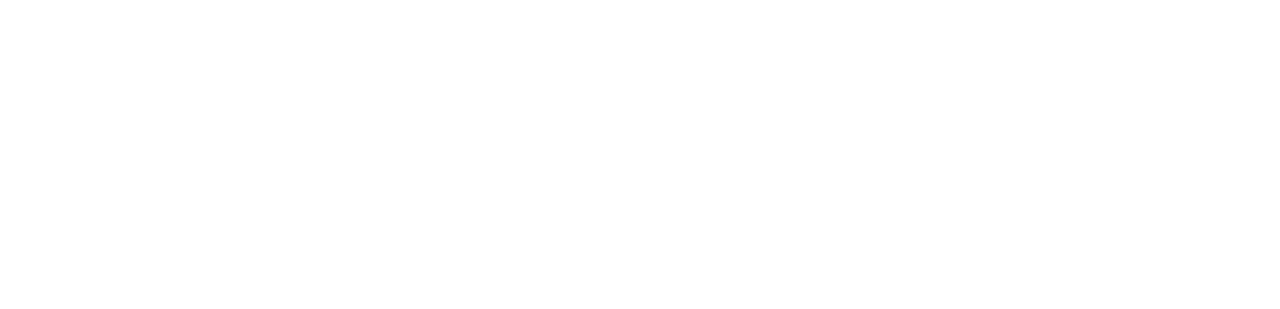
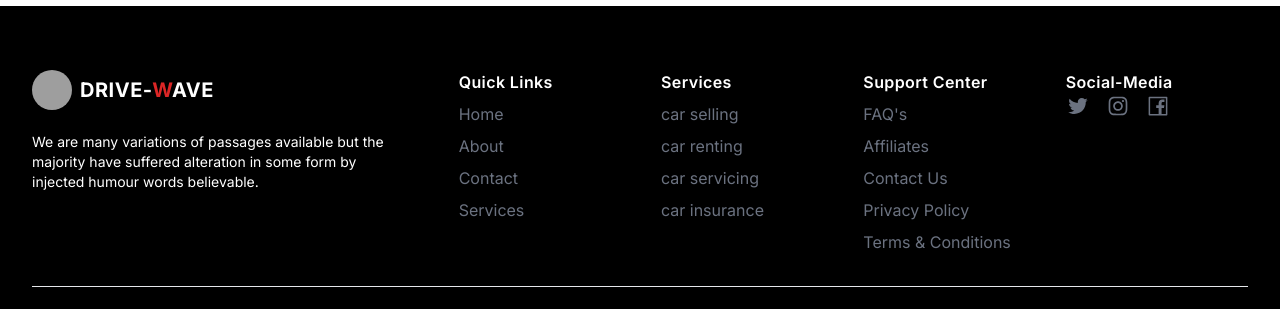
Before and after one commit to ashikul-repliq/demo-project-drive-wave, a Next.js app: page / in a window 1280 px wide. Shown: the part 626-935 px from the top of the page. Before the commit the page ends 800 px from the top, so only its background shows below. Built offline with nearby package versions, Linux system fonts and the light colour scheme; grey boxes are pictures that could not be loaded.

Commit message:
footer-done

```diff
--- a/app/layout.jsx
+++ b/app/layout.jsx
@@ -3,6 +3,7 @@
 import "./globals.css";
 import { Inter } from "next/font/google";
 import { QueryClient, QueryClientProvider } from "@tanstack/react-query";
+import { Footer } from "@/components/footer/Footer";
 
 const inter = Inter({ subsets: ["latin"] });
 
@@ -19,6 +20,7 @@
         <div className="mx-auto container">
           <Navbar></Navbar>
        {children}
+       <Footer></Footer>
         </div>
         </QueryClientProvider>
       </body>
--- /dev/null
+++ b/components/footer/Footer.jsx
@@ -0,0 +1,186 @@
+import Image from "next/image";
+import Link from "next/link";
+import { AiOutlineFacebook, AiOutlineInstagram, AiOutlineTwitter } from "react-icons/ai";
+
+export const Footer = () => {
+    return (
+      <div className="px-4 pt-16 mx-auto  md:px-24 lg:px-8 bg-black">
+        <div className="grid gap-16 row-gap-10 mb-8 lg:grid-cols-6">
+          <div className="md:max-w-md lg:col-span-2">
+          <Link href="/" className="inline-flex items-center mr-8">
+            <Image
+              width={50}
+              height={50}
+              className="object-cover object-center w-10 h-10 rounded-full"
+              src="https://images.unsplash.com/photo-1618846042125-0a64df35d3d6?ixlib=rb-4.0.3&ixid=M3wxMjA3fDB8MHxwaG90by1wYWdlfHx8fGVufDB8fHx8fA%3D%3D&auto=format&fit=crop&w=1486&q=80"
+              alt="car-tire"
+            />
+            <span className="ml-2 text-xl font-bold tracking-wide text-white uppercase">
+              Drive-<span className=" text-red-600">w</span>ave
+            </span>
+          </Link>
+            <div className="mt-4 lg:max-w-sm">
+              <p className="text-sm text-white">
+              We are many variations of passages available but the majority have suffered alteration in some form by injected humour words believable.
+              </p>
+            </div>
+          </div>
+          <div className="grid grid-cols-2 gap-5 row-gap-8 lg:col-span-4 md:grid-cols-4">
+            <div>
+              <p className="font-semibold tracking-wide text-white">
+               Quick Links
+              </p>
+              <ul className="mt-2 space-y-2">
+                <li>
+                  <a
+                    href="/"
+                    className="text-gray-500 transition-colors duration-300 hover:text-deep-purple-accent-400"
+                  >
+                    Home
+                  </a>
+                </li>
+                <li>
+                  <a
+                    href="/"
+                    className="text-gray-500 transition-colors duration-300 hover:text-deep-purple-accent-400"
+                  >
+                    About
+                  </a>
+                </li>
+                <li>
+                  <a
+                    href="/"
+                    className="text-gray-500 transition-colors duration-300 hover:text-deep-purple-accent-400"
+                  >
+                    Contact
+                  </a>
+                </li>
+                <li>
+                  <a
+                    href="/"
+                    className="text-gray-500 transition-colors duration-300 hover:text-deep-purple-accent-400"
+                  >
+                     Services
+                  </a>
+                </li>
+              </ul>
+            </div>
+            <div>
+              <p className="font-semibold tracking-wide text-white">
+                Services
+              </p>
+              <ul className="mt-2 space-y-2">
+                <li>
+                  <a
+                    href="/"
+                    className="text-gray-500 transition-colors duration-300 hover:text-deep-purple-accent-400"
+                  >
+                   car selling
+                  </a>
+                </li>
+
+                <li>
+                  <a
+                    href="/"
+                    className="text-gray-500 transition-colors duration-300 hover:text-deep-purple-accent-400"
+                  >
+                        car renting
+                  </a>
+                </li>
+                <li>
+                  <a
+                    href="/"
+                    className="text-gray-500 transition-colors duration-300 hover:text-deep-purple-accent-400"
+                  >
+                          car servicing
+                  </a>
+                </li>
+                <li>
+                  <a
+                    href="/"
+                    className="text-gray-500 transition-colors duration-300 hover:text-deep-purple-accent-400"
+                  >
+                            car insurance
+                  </a>
+                </li>
+              </ul>
+            </div>
+            <div>
+              <p className="font-semibold tracking-wide text-white">Support Center</p>
+              <ul className="mt-2 space-y-2">
+                <li>
+                  <a
+                    href="/"
+                    className="text-gray-500 transition-colors duration-300 hover:text-deep-purple-accent-400"
+                  >
+                     FAQ&apos;s
+                  </a>
+                </li>
+                <li>
+                  <a
+                    href="/"
+                    className="text-gray-500 transition-colors duration-300 hover:text-deep-purple-accent-400"
+                  >
+                    Affiliates
+                  </a>
+                </li>
+                <li>
+                  <a
+                    href="/"
+                    className="text-gray-500 transition-colors duration-300 hover:text-deep-purple-accent-400"
+                  >
+                     Contact Us
+                  </a>
+                </li>
+                <li>
+                  <a
+                    href="/"
+                    className="text-gray-500 transition-colors duration-300 hover:text-deep-purple-accent-400"
+                  >
+                        Privacy Policy
+                  </a>
+                </li>
+                <li>
+                  <a
+                    href="/"
+                    className="text-gray-500 transition-colors duration-300 hover:text-deep-purple-accent-400"
+                  >
+                            Terms &amp; Conditions
+                  </a>
+                </li>
+              </ul>
+            </div>
+            <div>
+              <p className="font-semibold tracking-wide text-white">Social-Media</p>
+              <div className="flex items-center mt-4 space-x-4 sm:mt-0">
+            <a
+              href="/"
+              className="text-gray-500 transition-colors duration-300 hover:text-purple-400 text-2xl"
+            >
+             <AiOutlineTwitter></AiOutlineTwitter>
+            </a>
+            <a
+              href="/"
+              className="text-gray-500 transition-colors duration-300 hover:text-purple-400 text-2xl"
+            >
+             <AiOutlineInstagram></AiOutlineInstagram>
+            </a>
+            <a
+              href="/"
+              className="text-gray-500 transition-colors duration-300 hover:text-purple-400 text-2xl"
+            >
+              <AiOutlineFacebook></AiOutlineFacebook>
+            </a>
+          </div>
+            </div>
+          </div>
+        </div>
+        <div className="flex flex-col justify-center items-center pt-5 pb-10 border-t sm:flex-row">
+          <p className="text-sm text-white">
+            © Copyright 2023 Drive Wave. All rights reserved.
+          </p>
+
+        </div>
+      </div>
+    );
+  };
```
